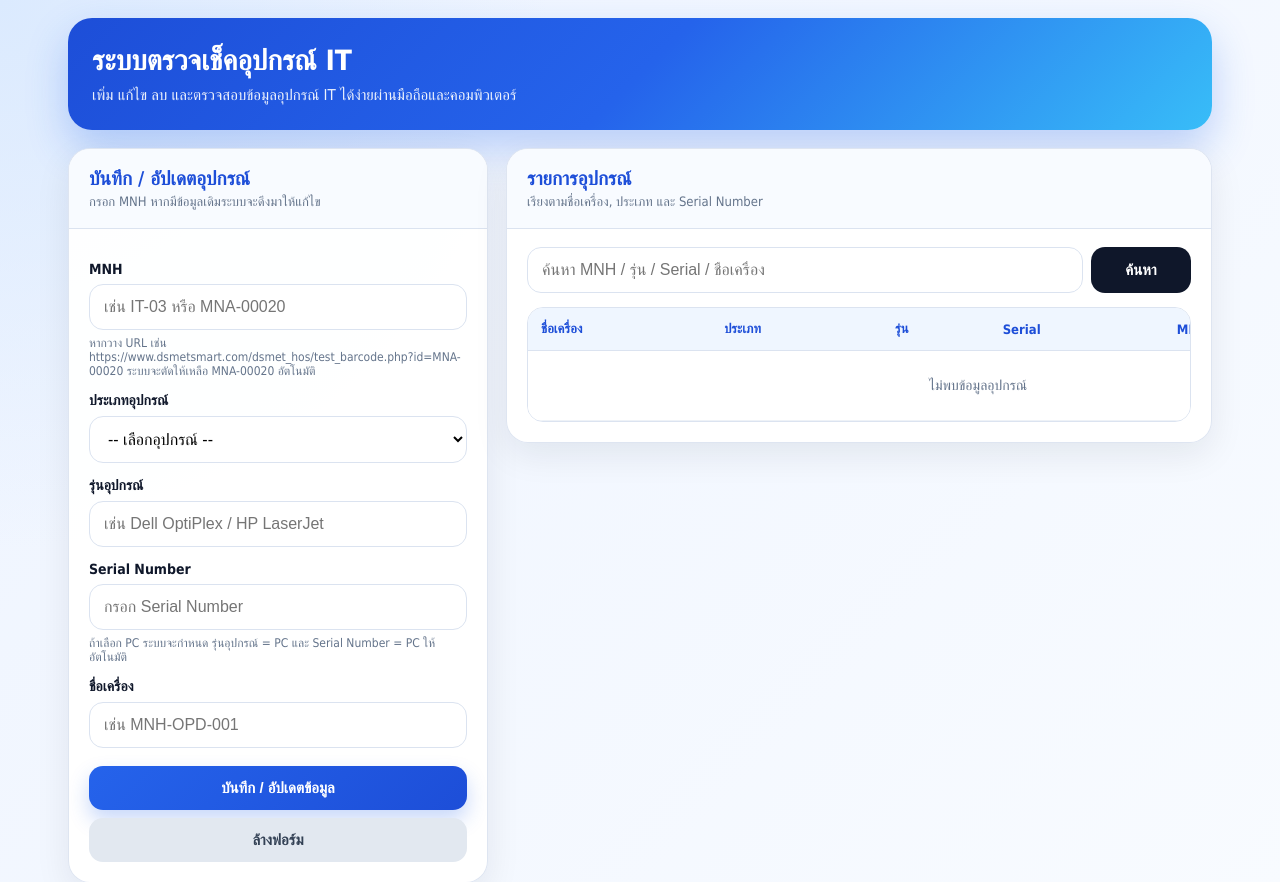
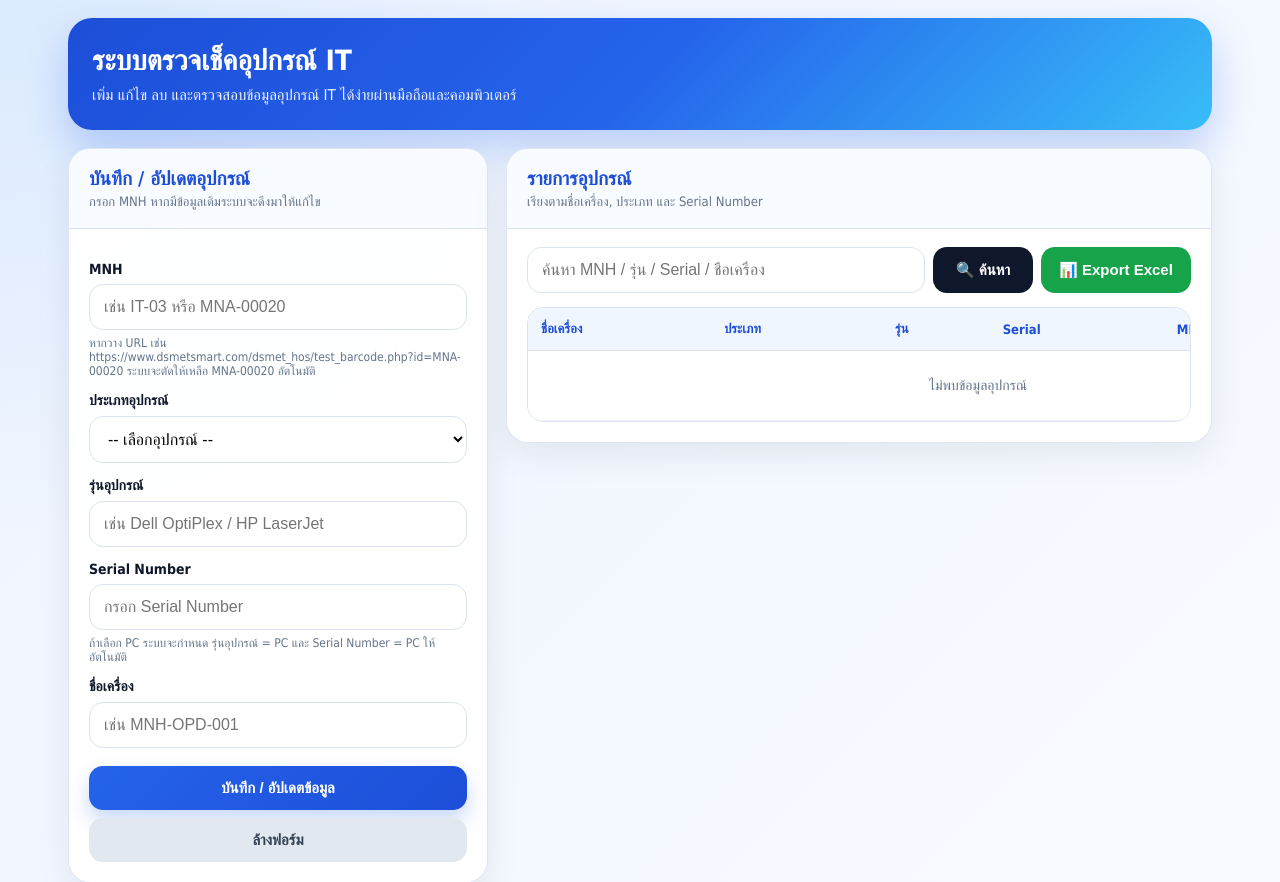
Before and after one commit to muangnaraiit/WepApp, a Flask app: page / in a window 1280 px wide. Shown: the top 882 px of the page. Run offline with Flask 3, Linux system fonts and the light colour scheme; data that the repository does not hold is empty; some libraries are stand-ins or nearby versions.

Commit message:
Add files via upload

```diff
--- a/app.py
+++ b/app.py
@@ -1,9 +1,14 @@
-from flask import Flask, render_template, request, redirect, jsonify
+from flask import Flask, render_template, request, redirect, jsonify, send_file
 import os
 import re
+from io import BytesIO
 from urllib.parse import unquote, urlencode
 import psycopg2
 from psycopg2.extras import RealDictCursor
+from openpyxl import Workbook
+from openpyxl.styles import Font, PatternFill, Alignment, Border, Side
+from openpyxl.utils import get_column_letter
+
 
 app = Flask(__name__)
 DATABASE_URL = os.getenv("DATABASE_URL")
@@ -48,6 +53,24 @@ def clean_mnh(value):
 
     if not re.match(r"^[A-Z0-9\-]+$", value):
         return ""
+
+    return value
+
+
+def excel_text(value):
+    """
+    แปลงค่าทุกช่องให้เป็น Text สำหรับ Excel
+    - None เป็นค่าว่าง
+    - ค่าอื่นแปลงเป็น string
+    - กัน Excel ตีความเป็นสูตร ถ้าขึ้นต้นด้วย = + - @
+    """
+    if value is None:
+        return ""
+
+    value = str(value)
+
+    if value.startswith(("=", "+", "-", "@")):
+        return "'" + value
 
     return value
 
@@ -295,5 +318,131 @@ def delete_device(id):
     return redirect_home_with_search(current_search)
 
 
+@app.route("/export_excel")
+def export_excel():
+    search_raw = request.args.get("search", "").strip()
+    search = clean_mnh(search_raw) or search_raw
+
+    conn = get_db()
+    cur = conn.cursor(cursor_factory=RealDictCursor)
+
+    if search:
+        keyword = f"%{search}%"
+        cur.execute(f"""
+            SELECT
+                computer_name,
+                device_type,
+                model,
+                serial_number,
+                mnh
+            FROM devices
+            WHERE mnh ILIKE %s
+               OR device_type ILIKE %s
+               OR model ILIKE %s
+               OR serial_number ILIKE %s
+               OR computer_name ILIKE %s
+            {ORDER_SQL}
+        """, (keyword, keyword, keyword, keyword, keyword))
+    else:
+        cur.execute(f"""
+            SELECT
+                computer_name,
+                device_type,
+                model,
+                serial_number,
+                mnh
+            FROM devices
+            {ORDER_SQL}
+        """)
+
+    rows = cur.fetchall()
+
+    cur.close()
+    conn.close()
+
+    wb = Workbook()
+    ws = wb.active
+    ws.title = "รายการอุปกรณ์"
+
+    headers = [
+        "ชื่อเครื่อง",
+        "ประเภท",
+        "รุ่น",
+        "Serial Number",
+        "MNH"
+    ]
+
+    ws.append(headers)
+
+    # ตั้งค่า Header
+    header_fill = PatternFill("solid", fgColor="D9EAF7")
+    header_font = Font(bold=True)
+    thin_border = Border(
+        left=Side(style="thin", color="D9E2EC"),
+        right=Side(style="thin", color="D9E2EC"),
+        top=Side(style="thin", color="D9E2EC"),
+        bottom=Side(style="thin", color="D9E2EC"),
+    )
+
+    for cell in ws[1]:
+        cell.font = header_font
+        cell.fill = header_fill
+        cell.alignment = Alignment(horizontal="center", vertical="center")
+        cell.border = thin_border
+        cell.number_format = "@"
+
+    # เพิ่มข้อมูล และบังคับทุก cell ให้เป็น Text
+    for row in rows:
+        ws.append([
+            excel_text(row.get("computer_name")),
+            excel_text(row.get("device_type")),
+            excel_text(row.get("model")),
+            excel_text(row.get("serial_number")),
+            excel_text(row.get("mnh")),
+        ])
+
+    for row in ws.iter_rows():
+        for cell in row:
+            cell.number_format = "@"
+            cell.alignment = Alignment(vertical="top", wrap_text=True)
+            cell.border = thin_border
+            if cell.value is None:
+                cell.value = ""
+            else:
+                cell.value = excel_text(cell.value)
+
+    # ตั้งความกว้างคอลัมน์
+    column_widths = {
+        "A": 24,
+        "B": 18,
+        "C": 30,
+        "D": 24,
+        "E": 20,
+    }
+
+    for col, width in column_widths.items():
+        ws.column_dimensions[col].width = width
+
+    # Freeze header และ Filter
+    ws.freeze_panes = "A2"
+    ws.auto_filter.ref = ws.dimensions
+
+    output = BytesIO()
+    wb.save(output)
+    output.seek(0)
+
+    filename = "devices.xlsx"
+    if search:
+        safe_search = re.sub(r"[^A-Za-z0-9ก-๙_-]+", "_", search)
+        filename = f"devices_{safe_search}.xlsx"
+
+    return send_file(
+        output,
+        as_attachment=True,
+        download_name=filename,
+        mimetype="application/vnd.openxmlformats-officedocument.spreadsheetml.sheet"
+    )
+
+
 if __name__ == "__main__":
     app.run(host="0.0.0.0", port=5000)
--- a/templates/index.html
+++ b/templates/index.html
@@ -153,6 +153,16 @@
             background: #0f172a;
             color: white;
             min-width: 100px;
+        }
+
+        .btn-export {
+            background: var(--success);
+            color: white;
+            min-width: 150px;
+        }
+
+        .btn-export:hover {
+            background: #15803d;
         }
 
         .btn-clear {
@@ -321,7 +331,8 @@
                 flex-direction: column;
             }
 
-            .btn-search {
+            .btn-search,
+            .btn-export {
                 width: 100%;
             }
 
@@ -425,7 +436,14 @@
             <div class="card-body">
                 <form method="get" action="/" class="search-row" id="searchForm">
                     <input type="text" name="search" id="listSearchInput" value="{{ search }}" placeholder="ค้นหา MNH / รุ่น / Serial / ชื่อเครื่อง">
-                    <button type="submit" class="btn-search">ค้นหา</button>
+
+                    <button type="submit" class="btn-search">
+                        🔍 ค้นหา
+                    </button>
+
+                    <button type="button" class="btn-export" onclick="exportExcel()">
+                        📊 Export Excel
+                    </button>
                 </form>
 
                 <div class="table-wrap">
@@ -645,6 +663,12 @@
         deviceForm.addEventListener("submit", keepSearchBeforeSubmit);
     }
 
+
+    function exportExcel() {
+        const search = encodeURIComponent(getCurrentListSearch());
+        window.location.href = `/export_excel?search=${search}`;
+    }
+
     document.addEventListener("keydown", function(e) {
         if (e.key === "Enter") {
             const tag = e.target.tagName.toLowerCase();
```
